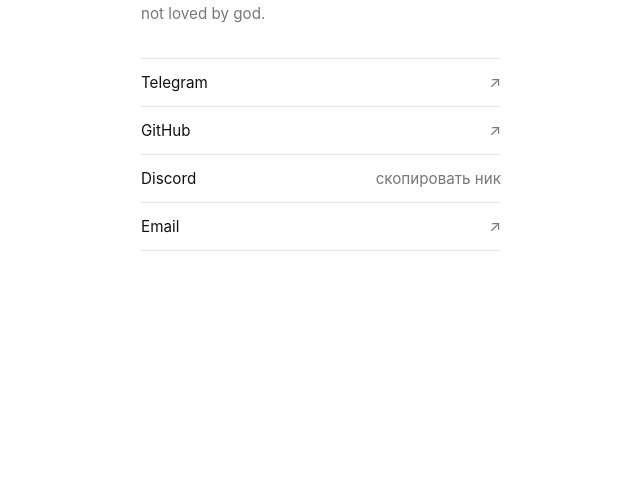
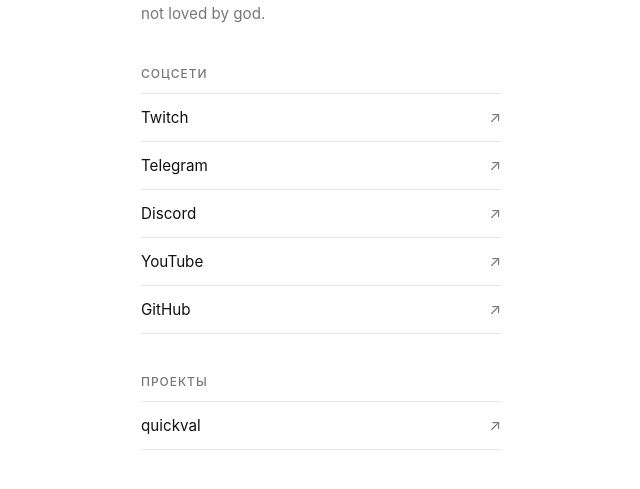
Before and after one commit to notlovedbygod/bio, a plain HTML site: page index.html in a window 1280 px wide. Shown: the part 183-672 px from the top of the page, without its empty margins (319-959 px from the left). Drawn offline with Linux system fonts and the light colour scheme.

Commit message:
Update bio page with socials and project links
Co-Authored-By: Claude Haiku 5.5 <noreply@anthropic.com>
Claude-Session: https://claude.ai/code/session_01345myTDE9BqMeVUjEkBTsG

```diff
--- a/index.html
+++ b/index.html
@@ -4,7 +4,7 @@
   <meta charset="UTF-8">
   <meta name="viewport" content="width=device-width, initial-scale=1.0">
   <title>notlovedbygod</title>
-  <meta name="description" content="notlovedbygod">
+  <meta name="description" content="notlovedbygod — not loved by god.">
   <style>
     :root {
       --bg: #ffffff;
@@ -36,6 +36,7 @@
       display: flex;
       justify-content: center;
       padding: 64px 16px;
+      -webkit-font-smoothing: antialiased;
     }
     main { width: 100%; max-width: 360px; }
 
@@ -46,7 +47,13 @@
     h1 { font-size: 1.25rem; font-weight: 600; letter-spacing: -.01em; }
     .bio { color: var(--muted); font-size: .95rem; margin-top: 6px; line-height: 1.5; }
 
-    ul { list-style: none; margin-top: 32px; border-top: 1px solid var(--line); }
+    h2 {
+      font-size: .75rem; font-weight: 500; color: var(--muted);
+      text-transform: uppercase; letter-spacing: .08em;
+      margin-top: 40px;
+    }
+
+    ul { list-style: none; margin-top: 12px; border-top: 1px solid var(--line); }
     li { border-bottom: 1px solid var(--line); }
     a, button.link {
       display: flex; justify-content: space-between; align-items: center;
@@ -55,9 +62,8 @@
       background: none; border: 0; font: inherit; font-size: .95rem; text-align: left; cursor: pointer;
     }
     a:hover, button.link:hover { color: var(--muted); }
+    .sub { color: var(--muted); font-size: .85rem; }
     .arrow { color: var(--muted); }
-
-    .note { margin-top: 24px; font-size: .8rem; color: var(--muted); }
   </style>
 </head>
 <body>
@@ -66,26 +72,19 @@
     <h1>notlovedbygod</h1>
     <p class="bio">not loved by god.</p>
 
+    <h2>Соцсети</h2>
     <ul>
+      <li><a href="https://twitch.tv/notlovedbygod" target="_blank" rel="noopener">Twitch <span class="arrow">↗</span></a></li>
       <li><a href="https://t.me/notlovedbygod" target="_blank" rel="noopener">Telegram <span class="arrow">↗</span></a></li>
+      <li><a href="https://discord.com/users/1337713569659359335" target="_blank" rel="noopener">Discord <span class="arrow">↗</span></a></li>
+      <li><a href="https://youtube.com/channel/UCHf1YjVn3Y3rqJ7q4rVQdqA" target="_blank" rel="noopener">YouTube <span class="arrow">↗</span></a></li>
       <li><a href="https://github.com/notlovedbygod" target="_blank" rel="noopener">GitHub <span class="arrow">↗</span></a></li>
-      <li><button class="link" type="button" id="discord">Discord <span class="arrow" id="discordHint">скопировать ник</span></button></li>
-      <li><a href="mailto:your@email.com">Email <span class="arrow">↗</span></a></li>
+    </ul>
+
+    <h2>Проекты</h2>
+    <ul>
+      <li><a href="https://quickval.site" target="_blank" rel="noopener">quickval <span class="arrow">↗</span></a></li>
     </ul>
   </main>
-
-  <script>
-    // Ссылки и ник — замени на свои
-    document.getElementById("discord").addEventListener("click", async () => {
-      const hint = document.getElementById("discordHint");
-      try {
-        await navigator.clipboard.writeText("notlovedbygod");
-        hint.textContent = "скопировано";
-      } catch {
-        hint.textContent = "notlovedbygod";
-      }
-      setTimeout(() => { hint.textContent = "скопировать ник"; }, 1600);
-    });
-  </script>
 </body>
 </html>
```
